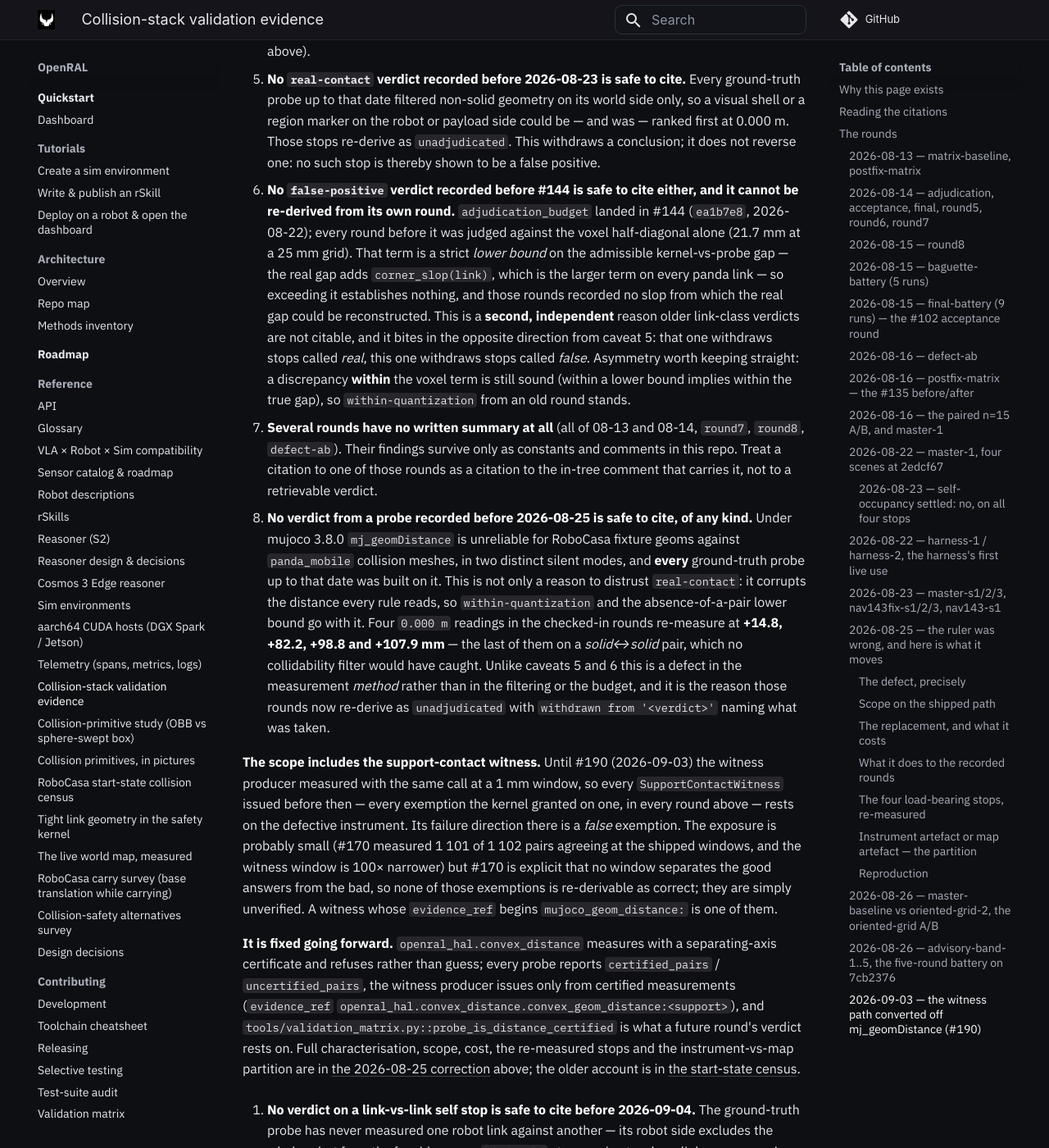
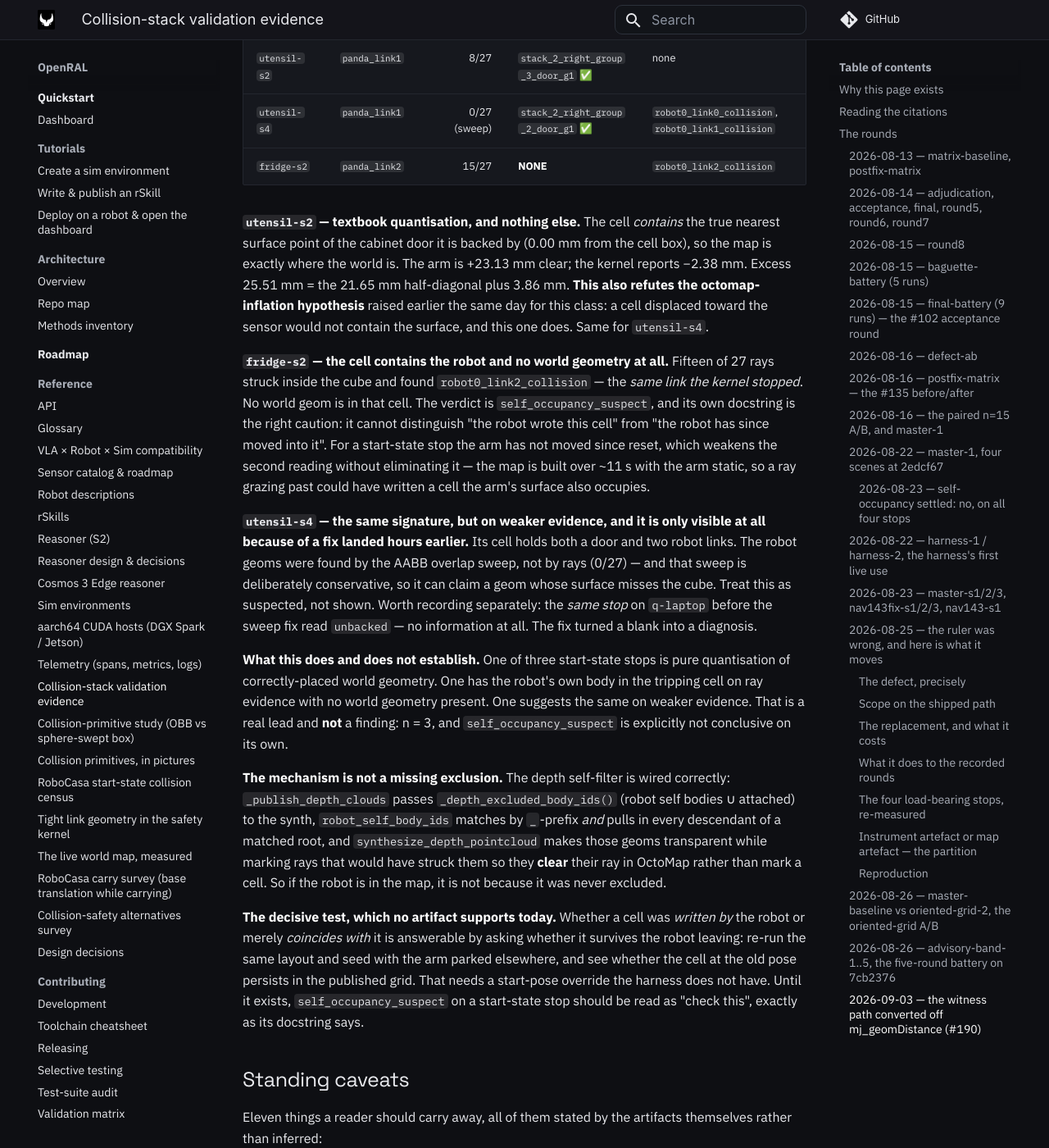
Before and after one commit to OpenRAL/openral, an MkDocs documentation site: the page built from docs/reference/collision-validation-evidence.md, in a window 1280 px wide and 1400 px high, scrolled down 50331 px. Shown: the whole window at 82% size. Built offline with MkDocs 1.6.1 and Material for MkDocs 9.7.7, drawn with Linux system fonts in a browser that asks for light colours; comment, search, counter and statistics services are not loaded; some of the changed text lies outside the part shown.

Commit message:
docs(collision): the map-side reading of all three start-state stops
estop-initial-configuration was three of seven stops in the adr0101-live
battery and the class no lever in PLAN.md §5 addresses. This is the first
map-side reading of it.

Where the evidence lives matters and is counter-intuitive: a start-state
snapshot carries collision_evidence: null and evidence_voxel_backing: null,
because the E-stop fires before the kernel's safety.collision line reaches the
bridge and the freshness gate correctly refuses to attribute a cell. The record
arrives on the deferred sim.estop_ground_truth_evidence path instead
(run_gt_evidence.json, backing_after_snapshot_ns: 0). Reading only the snapshot
shows nothing and invites the conclusion that the class is un-diagnosable.

Three stops, three causes:

- utensil-s2 is textbook quantisation. The cell CONTAINS the true nearest
  surface point of the door backing it (0.00 mm), so the map is where the world
  is; +23.13 mm clear, reported -2.38 mm, excess 25.51 = 21.65 half-diagonal +
  3.86 mm. This also refutes the octomap-inflation hypothesis raised earlier the
  same day: an inflated cell would not contain the surface.
- fridge-s2 has the robot in the cell and no world geometry at all — 15 of 27
  rays struck robot0_link2_collision, the same link the kernel stopped.
- utensil-s4 shows the same signature on weaker evidence: its robot geoms come
  from the conservative AABB sweep, not rays (0/27). The same stop read
  `unbacked` on q-laptop before that fix landed, so the fix turned a blank into
  a diagnosis.

Records that the mechanism is NOT a missing exclusion — the self-filter passes
robot bodies to the synth, matches by prefix plus descendants, and marks
transparent rays so they clear rather than mark — and names the decisive test
that no artifact supports today: re-run the layout with the arm parked
elsewhere and see whether the cell persists. That needs a start-pose override
the harness lacks.

n=3 and self_occupancy_suspect is explicitly not conclusive alone, so this is
logged as a lead, not a finding.

Co-Authored-By: Claude Opus 5 (1M context) <noreply@anthropic.com>
Signed-off-by: Adrian <adrian@qualiastudios.dev>

```diff
--- a/docs/reference/collision-validation-evidence.md
+++ b/docs/reference/collision-validation-evidence.md
@@ -2077,6 +2077,79 @@ replaces, containment is definitional at +0.000000000 mm, and it measured
 But its stated benefit did not materialise on the only stops available to test
 it, and a safety-envelope change with no measured benefit is a WG decision, not
 an author's. Hazard-log Entry 026's amendment has been corrected to say so.
+
+
+### 2026-09-07 — what actually stops the arm at reset: three start-state stops, three causes
+
+`estop-initial-configuration` was three of the seven stops in the `adr0101-live`
+battery — the second-largest class after the payload, and the one no lever in
+`PLAN.md` §5 addresses. This is the map-side reading of all three, which had
+never been done.
+
+**First, where the evidence is, because it is not where you would look.** The
+snapshot for a start-state stop carries `collision_evidence: null` and
+`evidence_voxel_backing: null`. That is not a gap: the E-stop fires at reset,
+before the kernel's `safety.collision` line reaches the bridge, so the freshness
+gate correctly refuses to attribute a cell. The record arrives on the **deferred
+path** instead — `sim.estop_ground_truth_evidence`, captured as
+`run_gt_evidence.json`, with `backing_after_snapshot_ns: 0`. Reading only
+`run_gt_snapshot.json` shows nothing and invites the conclusion that this class
+is un-diagnosable. It is not.
+
+| stop | tripping link | rays | world geometry in the cell | robot geometry in the cell |
+| --- | --- | ---: | --- | --- |
+| `utensil-s2` | `panda_link1` | 8/27 | `stack_2_right_group_3_door_g1` ✅ | none |
+| `utensil-s4` | `panda_link1` | 0/27 (sweep) | `stack_2_right_group_2_door_g1` ✅ | `robot0_link0_collision`, `robot0_link1_collision` |
+| `fridge-s2` | `panda_link2` | 15/27 | **NONE** | `robot0_link2_collision` |
+
+**`utensil-s2` — textbook quantisation, and nothing else.** The cell *contains*
+the true nearest surface point of the cabinet door it is backed by (0.00 mm from
+the cell box), so the map is exactly where the world is. The arm is +23.13 mm
+clear; the kernel reports −2.38 mm. Excess 25.51 mm = the 21.65 mm half-diagonal
+plus 3.86 mm. **This also refutes the octomap-inflation hypothesis** raised
+earlier the same day for this class: a cell displaced toward the sensor would not
+contain the surface, and this one does. Same for `utensil-s4`.
+
+**`fridge-s2` — the cell contains the robot and no world geometry at all.**
+Fifteen of 27 rays struck inside the cube and found `robot0_link2_collision` —
+the *same link the kernel stopped*. No world geom is in that cell. The verdict
+is `self_occupancy_suspect`, and its own docstring is the right caution: it
+cannot distinguish "the robot wrote this cell" from "the robot has since moved
+into it". For a start-state stop the arm has not moved since reset, which weakens
+the second reading without eliminating it — the map is built over ~11 s with the
+arm static, so a ray grazing past could have written a cell the arm's surface
+also occupies.
+
+**`utensil-s4` — the same signature, but on weaker evidence, and it is only
+visible at all because of a fix landed hours earlier.** Its cell holds both a
+door and two robot links. The robot geoms were found by the AABB overlap sweep,
+not by rays (0/27) — and that sweep is deliberately conservative, so it can claim
+a geom whose surface misses the cube. Treat this as suspected, not shown. Worth
+recording separately: the *same stop* on `q-laptop` before the sweep fix read
+`unbacked` — no information at all. The fix turned a blank into a diagnosis.
+
+**What this does and does not establish.** One of three start-state stops is
+pure quantisation of correctly-placed world geometry. One has the robot's own
+body in the tripping cell on ray evidence with no world geometry present. One
+suggests the same on weaker evidence. That is a real lead and **not** a finding:
+n = 3, and `self_occupancy_suspect` is explicitly not conclusive on its own.
+
+**The mechanism is not a missing exclusion.** The depth self-filter is wired
+correctly: `_publish_depth_clouds` passes `_depth_excluded_body_ids()` (robot
+self bodies ∪ attached) to the synth, `robot_self_body_ids` matches by
+`_`-prefix *and* pulls in every descendant of a matched root, and
+`synthesize_depth_pointcloud` makes those geoms transparent while marking rays
+that would have struck them so they **clear** their ray in OctoMap rather than
+mark a cell. So if the robot is in the map, it is not because it was never
+excluded.
+
+**The decisive test, which no artifact supports today.** Whether a cell was
+*written by* the robot or merely *coincides with* it is answerable by asking
+whether it survives the robot leaving: re-run the same layout and seed with the
+arm parked elsewhere, and see whether the cell at the old pose persists in the
+published grid. That needs a start-pose override the harness does not have. Until
+it exists, `self_occupancy_suspect` on a start-state stop should be read as
+"check this", exactly as its docstring says.
 
 
 ## Standing caveats
```
